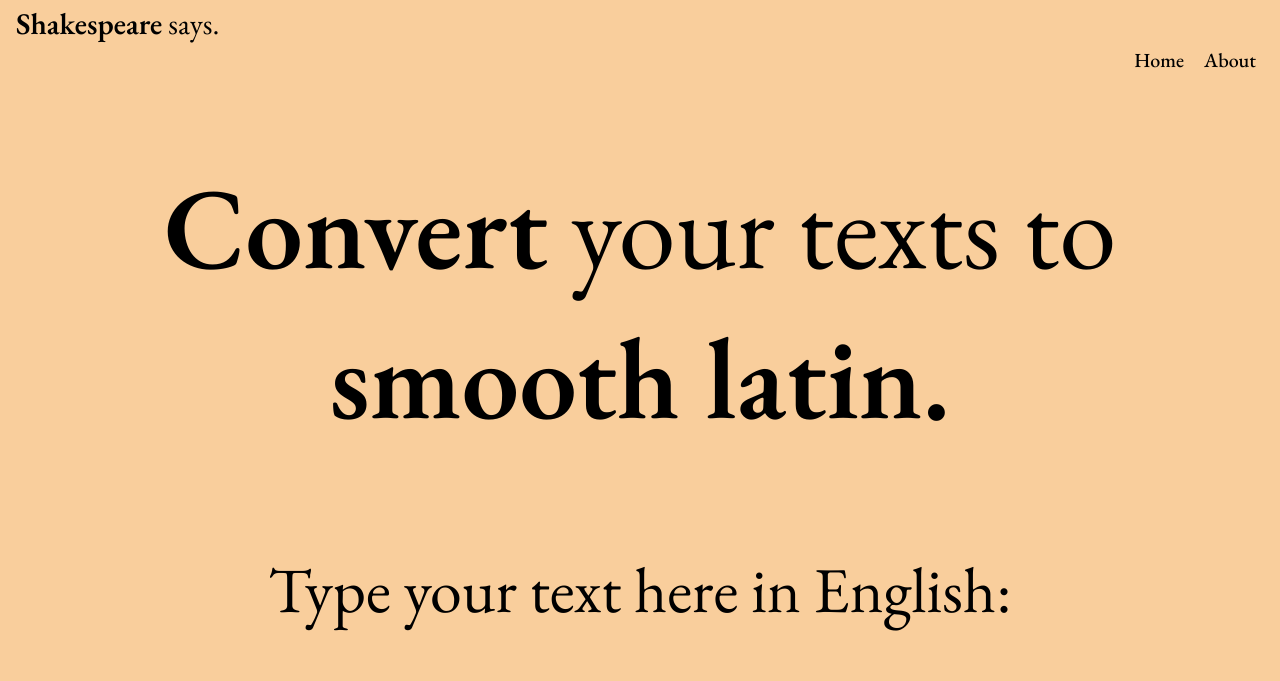
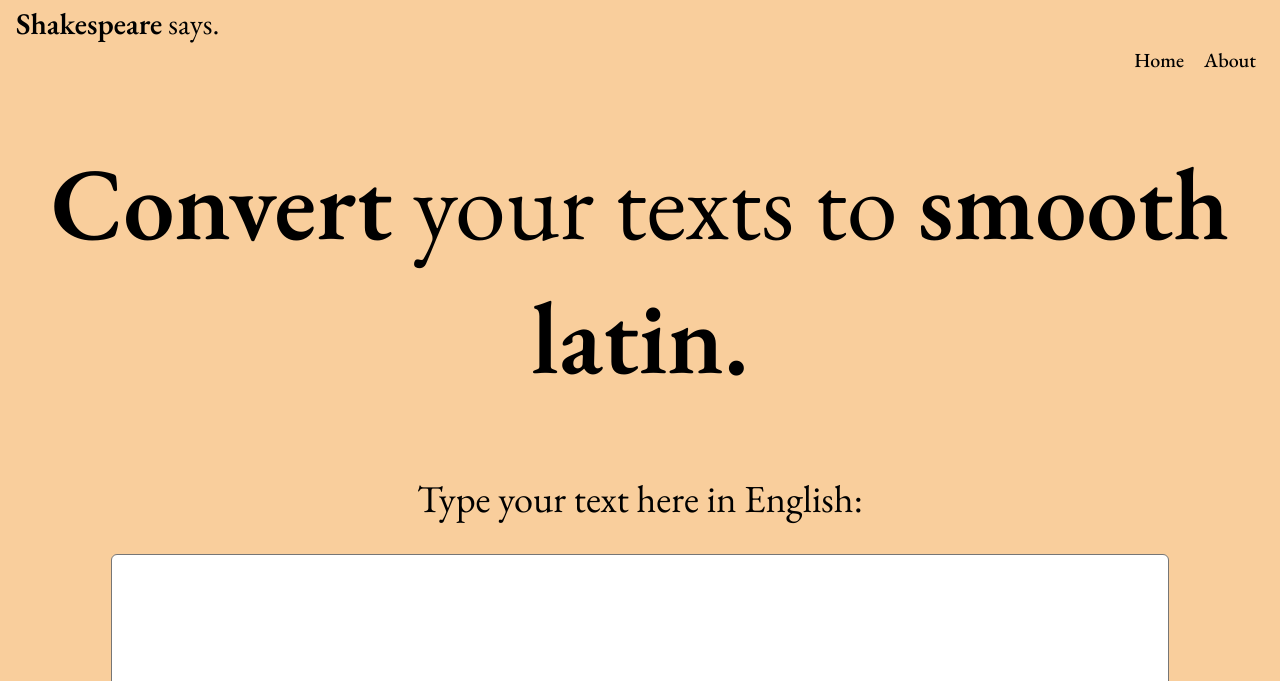
Before and after one commit to sumukhdhawade/shakespeare-says, a plain HTML site: page index.html in a window 1280 px wide. Shown: the top 681 px of the page. Drawn offline with nearby package versions, Linux system fonts and the light colour scheme.

Commit message:
Update styles.css

```diff
--- a/styles.css
+++ b/styles.css
@@ -63,21 +63,21 @@ body{
 
 .hero-heading {
     text-align: center;
-    margin: auto;
+    margin-top: -1rem;
     padding: 3rem;
-    font-size: 9vw;
+    font-size: 8vw;
     font-weight: 400;
     margin-left: auto;
     margin-right: auto;
 }
 
 .sub-heading {
-    margin-top: 3rem;
+    margin-top: -3rem;
     margin-left: auto;
     margin-right: auto;
     text-align: center;
     font-weight: 400;
-    font-size: 5vw;
+    font-size: 3vw;
 }
 
 .hero-heading .inverted-heading {
@@ -199,6 +199,6 @@ body{
         display: block;
         background-color: #ffffff;
         color: black;
-        margin-right: -2rem;
+        margin-right: -1rem;
       }
 }
```
